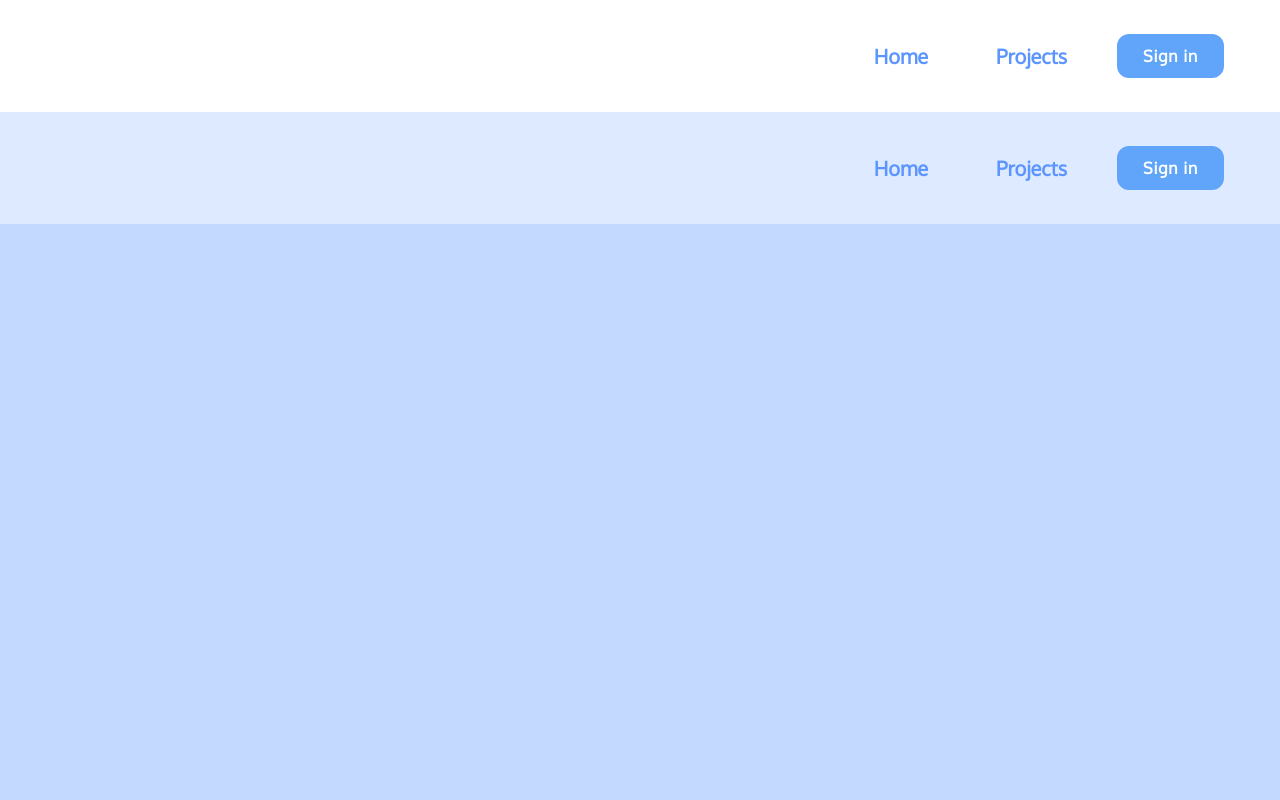
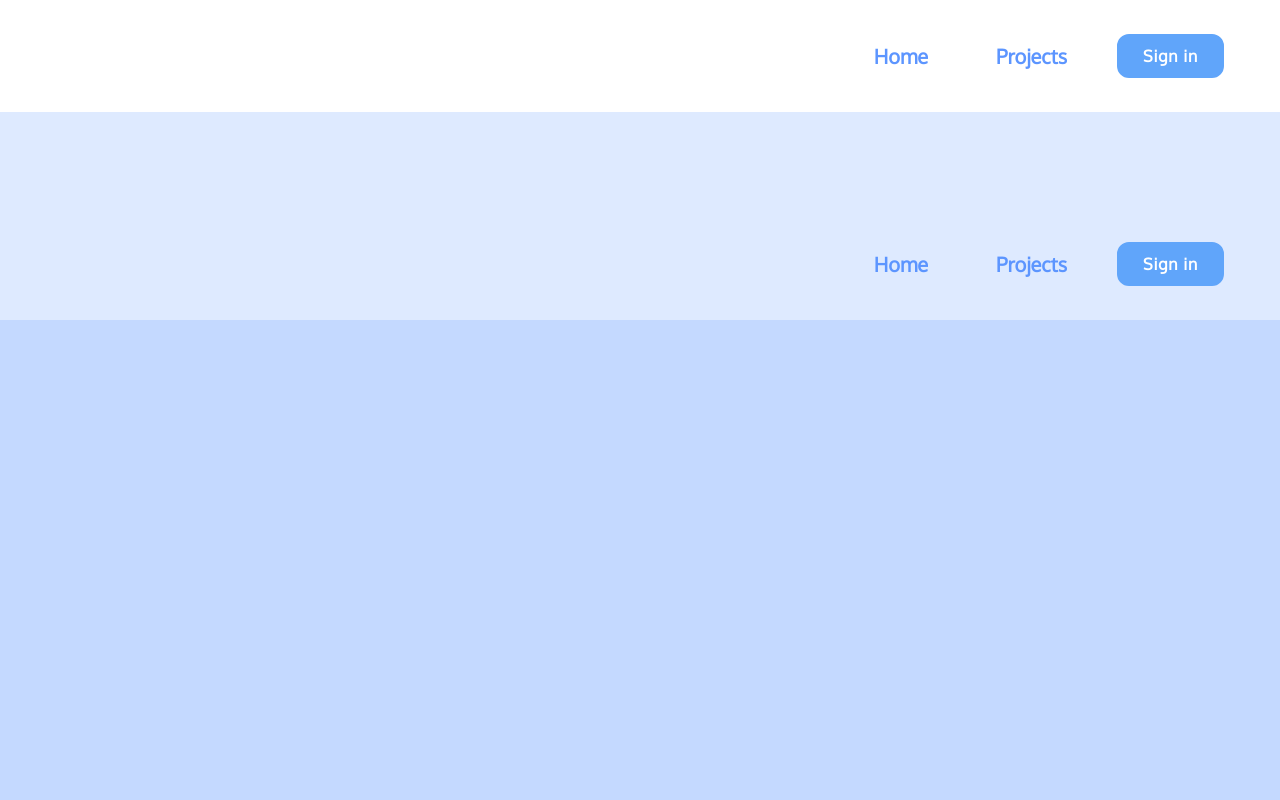
Before and after one commit to danblok/project-roadmaps, a Next.js app in the folder apps/web/: page /layout in a window 1280 px wide. Shown: the top 800 px of the page. Built offline with nearby package versions, Linux system fonts and the light colour scheme; no server answers.

Commit message:
feat: update layout

```diff
--- a/apps/web/pages/layout.tsx
+++ b/apps/web/pages/layout.tsx
@@ -8,8 +8,8 @@ export default function Layout({
   return (
     <div className="h-screen grid grid-rows-main-layout">
       <Header />
-      <main className="bg-cornflower-blue bg-opacity-20">
-        <div className="max-w-7xl w-7xl mx-auto">
+      <main className="bg-cornflower-blue bg-opacity-20 flex flex-col">
+        <div className="max-w-7xl w-7xl w-full mx-auto my-12 lg:my-18 xl:my-24 max-h-full flex-grow">
           {children}
         </div>
       </main>
```
